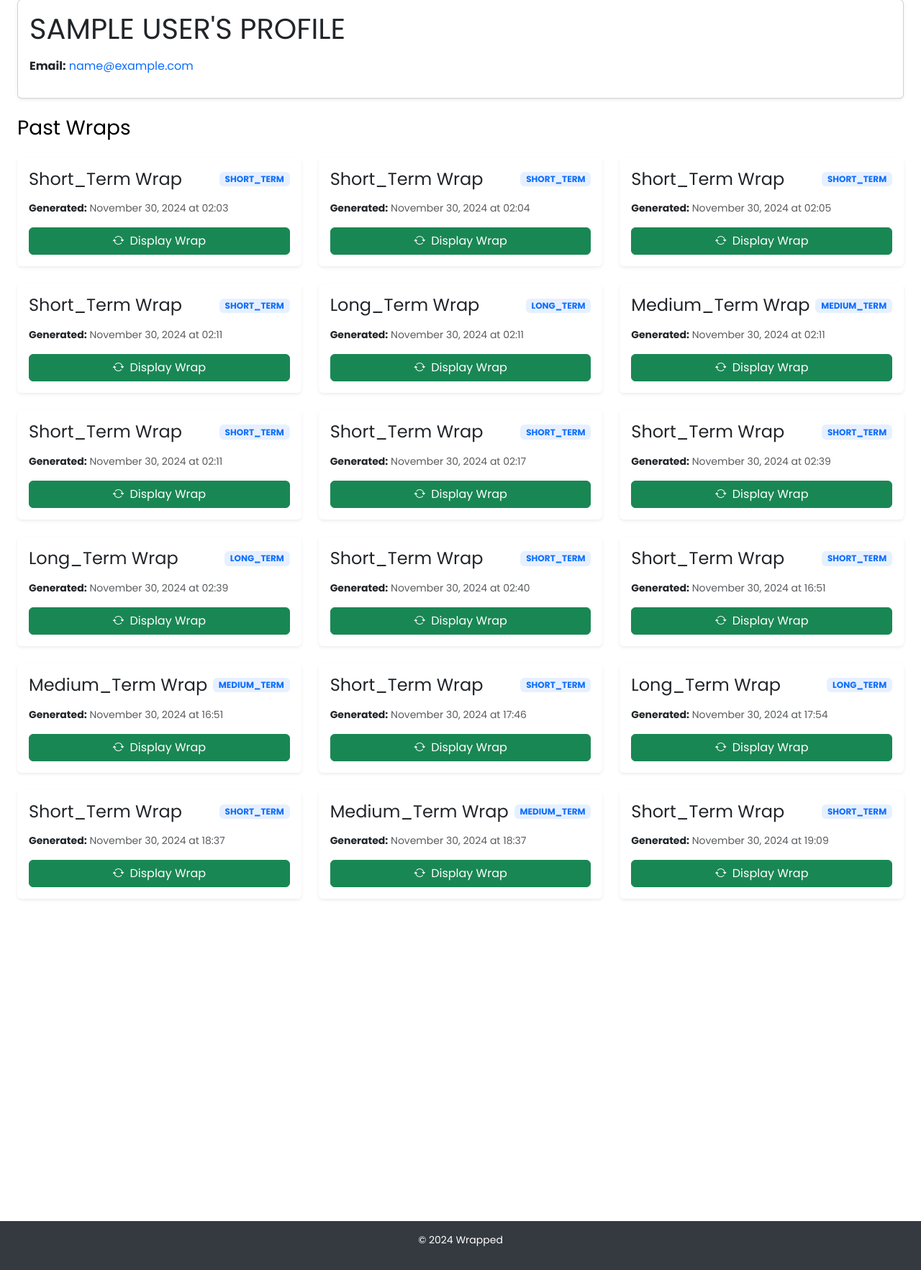
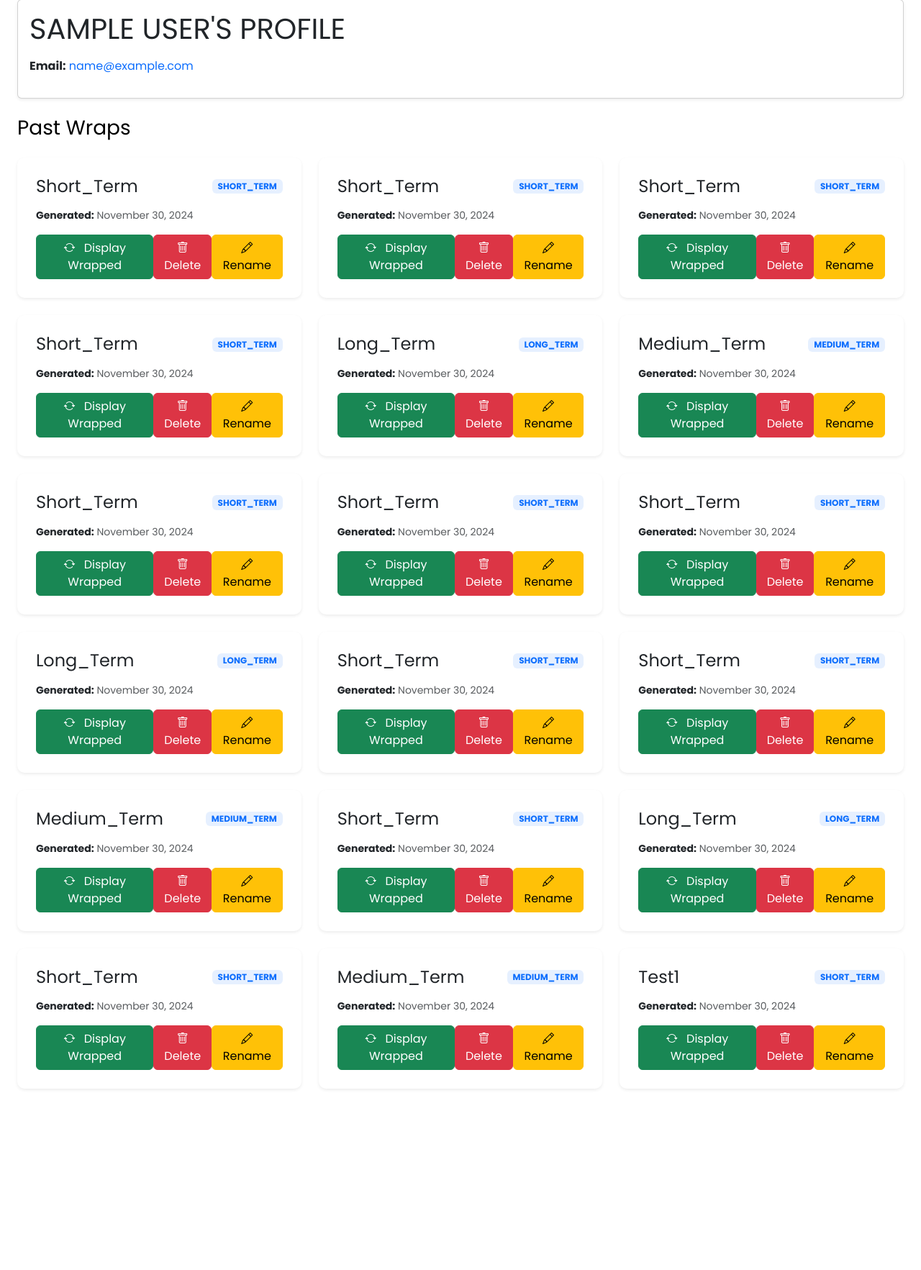
Before and after one commit to Blance5/Spotify-Wrapped, a Django app: template Wrapped_Proj/Wrapped/templates/profile.html in a window 1280 px wide. Shown: the part 93-1858 px from the top of the page at 72% size. Run offline with Django 5.2, Linux system fonts and the light colour scheme; data comes from the database, SQL or seed files in the repository; both versions use the stored data as it was after the commit; the template is opened without the code that fills it: values that come from a table or form of the project are taken from there, most other values are stand-ins (such as "Sample title", 1, 10 or a date in 2020).

Commit message:
delete+rename past wraps

```diff
--- a/Wrapped_Proj/Wrapped/models.py
+++ b/Wrapped_Proj/Wrapped/models.py
@@ -35,6 +35,13 @@ class UserWrappedHistory(models.Model):
 
     wrap_id = models.PositiveIntegerField(null=True, blank=True)  # Wrap ID (no longer unique=True)
 
+    display_name = models.CharField(
+        max_length=255,
+        null=True,
+        blank=True,
+        help_text="A user-friendly name for the wrap."
+    )  # New field to store the display name
+
     def save(self, *args, **kwargs):
         if not self.wrap_id:
             # We ensure that the wrap_id is unique for the user_id and timeframe combination
@@ -45,6 +52,10 @@ class UserWrappedHistory(models.Model):
                 if not UserWrappedHistory.objects.filter(user_id=self.user_id, timeframe=self.timeframe, wrap_id=self.wrap_id).exists():
                     break  # If the wrap_id doesn't exist, break out of the loop
 
+        # Set a default display_name if it is not provided
+        if not self.display_name:
+            self.display_name = f"{self.timeframe.replace('_', ' ').title()}"
+
         super().save(*args, **kwargs)
 
     generated_on = models.DateTimeField(auto_now_add=True)  # Store the date and time when created
--- a/Wrapped_Proj/Wrapped/templates/profile.html
+++ b/Wrapped_Proj/Wrapped/templates/profile.html
@@ -32,24 +32,63 @@
             <div class="row row-cols-1 row-cols-md-2 row-cols-lg-3 g-4">
                 {% for wrap in past_wraps %}
                     <div class="col">
-                        <div class="card h-100 border-0 shadow-sm hover-lift">
+                        <div class="card h-100 border-0 shadow-sm hover-lift wrap-card">
                             <div class="card-body d-flex flex-column">
                                 <div class="d-flex justify-content-between align-items-center mb-3">
-                                    <h4 class="card-title mb-0 text-dark">{{ wrap.timeframe|title }} Wrap</h4>
+                                    <h4 class="card-title mb-0 text-dark">
+                                        {{ wrap.display_name|default:wrap.timeframe|title }}
+                                    </h4>
                                     <span class="badge bg-primary bg-opacity-10 text-primary">
                                         {{ wrap.timeframe|upper }}
                                     </span>
                                 </div>
                                 <p class="card-text text-muted small">
                                     <strong class="text-dark">Generated:</strong>
-                                    {{ wrap.generated_on|date:"F j, Y" }} at {{ wrap.generated_on|time:"H:i" }}
+                                    {{ wrap.generated_on|date:"F j, Y" }}
                                 </p>
-                                <div class="mt-auto">
-                                    <a href="{% url 'regenerate_past_wrap' wrap.wrap_id %}" class="btn btn-success w-100 d-flex align-items-center justify-content-center">
+                                <div class="mt-auto d-flex justify-content-between">
+                                    <!-- Button to display the wrap -->
+                                    <a href="{% url 'regenerate_past_wrap' wrap.wrap_id %}" class="btn btn-success">
                                         <i class="bi bi-arrow-repeat me-2"></i>
-                                        Display Wrap
+                                        Display Wrapped
                                     </a>
+                                    <!-- Delete button -->
+                                    <form method="post" action="{% url 'delete_wrap' wrap.wrap_id %}" style="display: inline;">
+                                        {% csrf_token %}
+                                        <button type="submit" class="btn btn-danger">
+                                            <i class="bi bi-trash"></i> Delete
+                                        </button>
+                                    </form>
+                                    <!-- Rename button -->
+                                    <button type="button" class="btn btn-warning" data-bs-toggle="modal" data-bs-target="#renameModal{{ wrap.wrap_id }}">
+                                        <i class="bi bi-pencil"></i> Rename
+                                    </button>
                                 </div>
+                            </div>
+                        </div>
+                    </div>
+
+                    <!-- Rename Modal -->
+                    <div class="modal fade" id="renameModal{{ wrap.wrap_id }}" tabindex="-1" aria-labelledby="renameModalLabel{{ wrap.wrap_id }}" aria-hidden="true">
+                        <div class="modal-dialog">
+                            <div class="modal-content">
+                                <div class="modal-header">
+                                    <h5 class="modal-title" id="renameModalLabel{{ wrap.wrap_id }}">Rename Wrapped</h5>
+                                    <button type="button" class="btn-close" data-bs-dismiss="modal" aria-label="Close"></button>
+                                </div>
+                                <form method="post" action="{% url 'rename_wrap' wrap.wrap_id %}">
+                                    {% csrf_token %}
+                                    <div class="modal-body">
+                                        <div class="mb-3">
+                                            <label for="newName{{ wrap.wrap_id }}" class="form-label">New Name</label>
+                                            <input type="text" class="form-control" id="newName{{ wrap.wrap_id }}" name="new_name" required>
+                                        </div>
+                                    </div>
+                                    <div class="modal-footer">
+                                        <button type="button" class="btn btn-secondary" data-bs-dismiss="modal">Cancel</button>
+                                        <button type="submit" class="btn btn-warning">Save Changes</button>
+                                    </div>
+                                </form>
                             </div>
                         </div>
                     </div>
@@ -73,7 +112,14 @@
     }
     .hover-lift:hover {
         transform: translateY(-10px);
-        box-shadow: 0 1rem 3rem rgba(0,0,0,.175) !important;
+        box-shadow: 0 1rem 3rem rgba(0, 0, 0, .175) !important;
+    }
+
+    /* Add border around each wrap card */
+    .wrap-card {
+        border: 2px solid #007bff; /* Blue border */
+        border-radius: 10px; /* Rounded corners */
+        padding: 10px;
     }
 
     /* Ensure content doesn't run into footer */
--- a/Wrapped_Proj/Wrapped/urls.py
+++ b/Wrapped_Proj/Wrapped/urls.py
@@ -8,20 +8,25 @@ urlpatterns = [
     path('spotify/login/', views.spotify_login, name='spotify_login'),
     path('spotify/callback/', views.spotify_callback, name='spotify_callback'),
     path('wrapped/', views.wrapped_view, name='wrapped'),
-    path('wrapped/regenerate/<int:wrap_id>/', views.regenerate_past_wrap, name='regenerate_past_wrap'),  # Regenerate past wrap
+    path('wrapped/regenerate/<int:wrap_id>/', views.regenerate_past_wrap, name='regenerate_past_wrap'),
+    # Regenerate past wrap
     path('home_logged_in/', views.home_logged_in, name='home_logged_in'),  # Logged-in view
     path('home_logged_out/', views.home_logged_out, name='home_logged_out'),  # Logged-out view
-    #path('accounts/', include('allauth.urls')),  # Include allauth URLs for authentication
+    # path('accounts/', include('allauth.urls')),  # Include allauth URLs for authentication
     path('logout/', logout_view, name='logout'),  # Custom logout view
-    #path('accounts/email/', views.CustomEmailView.as_view(), name='account_email'),  # Custom email view
+    # path('accounts/email/', views.CustomEmailView.as_view(), name='account_email'),  # Custom email view
     path('profile/', profile_view, name='profile'),  # Add the profile URL here
     path('', views.home_redirect, name='home_redirect'),  # Home page view
     path('contact/', views.contact, name='contact'),
+    path('delete_wrap/<int:wrap_id>/', views.delete_wrap, name='delete_wrap'),
+    path('rename_wrap/<int:wrap_id>/', views.rename_wrap, name='rename_wrap'),
+
 ]
 
 # Optionally include debug toolbar routes during development
 if settings.DEBUG:
     import debug_toolbar
+
     urlpatterns += [
         path('__debug__/', include(debug_toolbar.urls)),
     ]
```
Also changed, not shown: Wrapped_Proj/Wrapped/views.py (+49 -20 lines), Wrapped_Proj/Wrapped/migrations/0007_userwrappedhistory_display_name.py (added), Wrapped_Proj/db.sqlite3.
